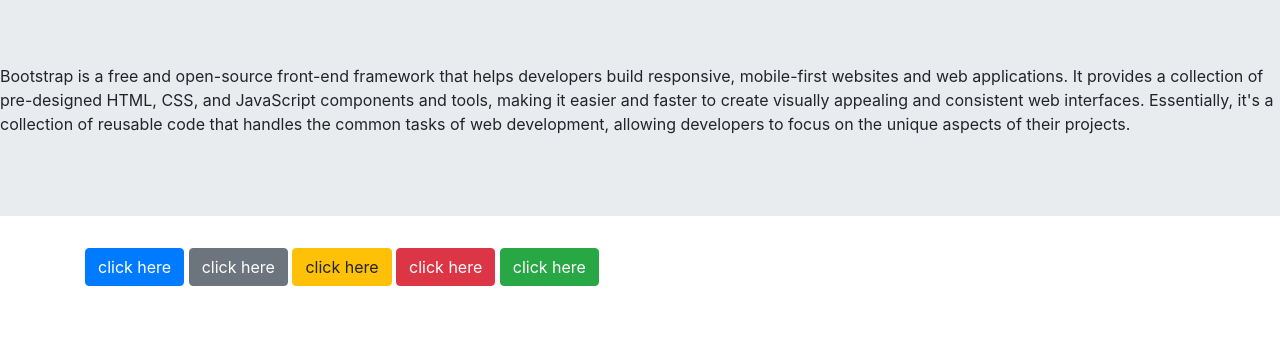
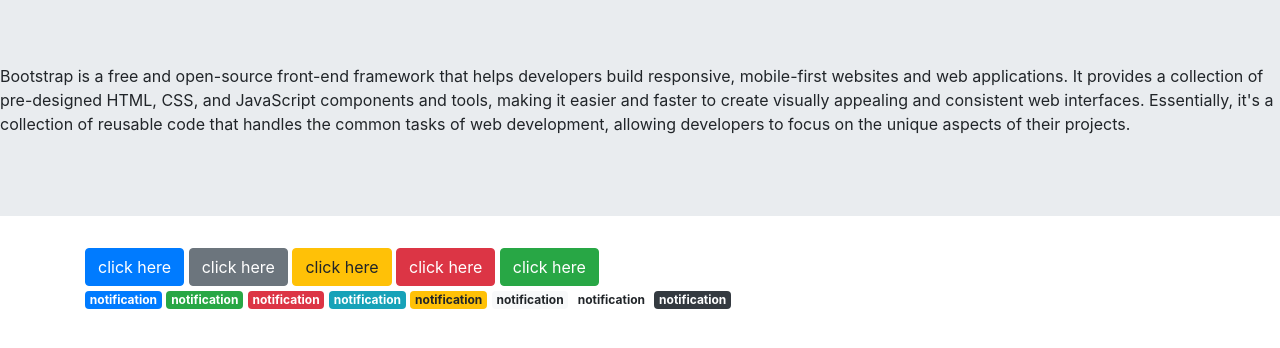
Before and after one commit to matsue-code/boost-trap-utilities, a plain HTML site: page index.html in a window 1280 px wide. Drawn offline with nearby package versions, Linux system fonts and the light colour scheme.

Commit message:
second commit

```diff
--- a/index.html
+++ b/index.html
@@ -28,6 +28,16 @@
         <button type="button" class="btn btn-danger">click here</button>
         <button type="button" class="btn btn-success">click here</button>
     </div>
+    <div class="container">
+        <span class="badge badge-primary">notification</span>
+        <span class="badge badge-success">notification</span>
+        <span class="badge badge-danger">notification</span>
+        <span class="badge badge-info">notification</span>
+        <span class="badge badge-warning">notification</span>
+        <span class="badge badge-light">notification</span>
+        <span class="badge badge-secodary">notification</span>
+        <span class="badge badge-dark">notification</span>
+    </div>
 
 </body>
 </html>
```
